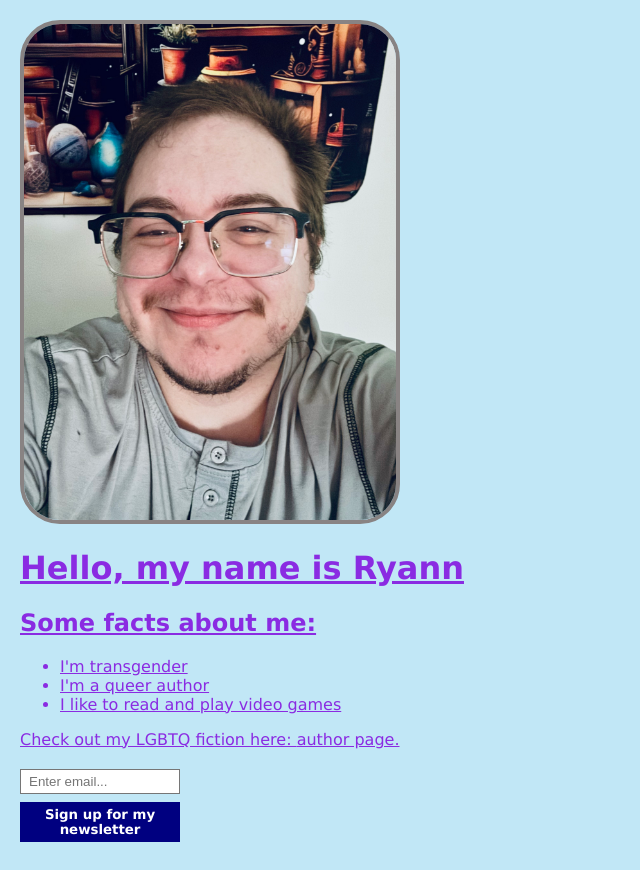
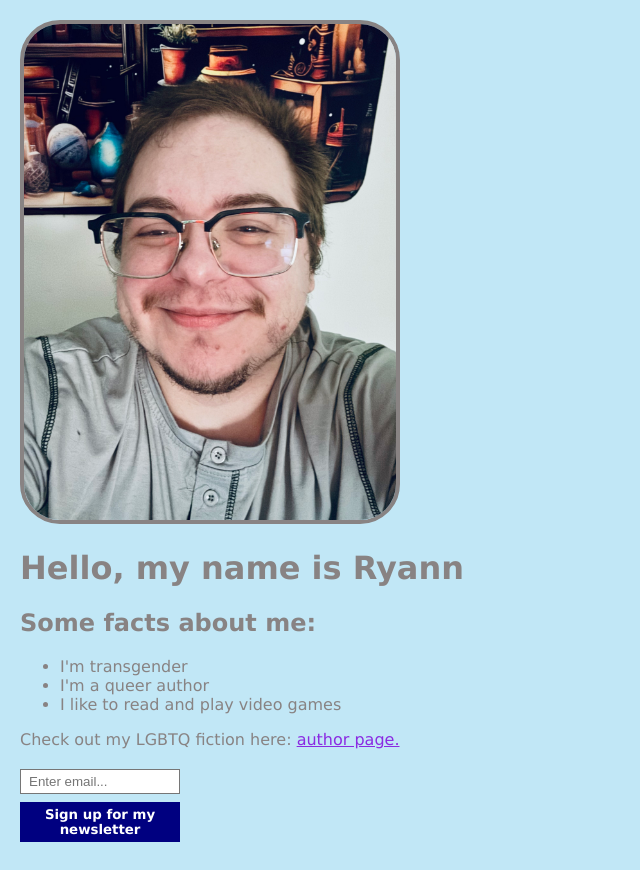
Before and after one commit to RMABeaufort/Personal-Website, a website: page index.html in a window 1280 px wide. Shown: the whole page, without its empty margins (0-640 px from the left). Drawn offline with Linux system fonts and the light colour scheme; a web font is replaced by a local one.

Commit message:
Updates to HTML

```diff
--- a/index.html
+++ b/index.html
@@ -1,8 +1,4 @@
 <!doctype html>
-<style sheet="text/css">
-    @import url('https://fonts.googleapis.com/css2?family=Great+Vibes&display=swap');
-</style>
-<a href src="styles.css"/>
 <html>
     <head>
         <link rel="stylesheet" href="styles.css" />
```
